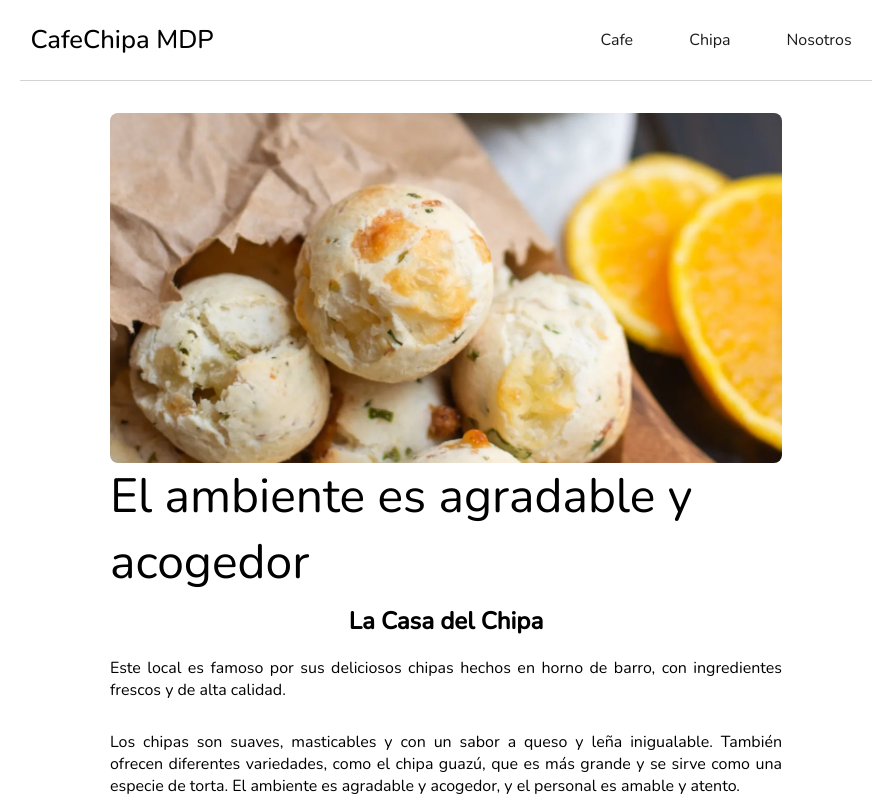
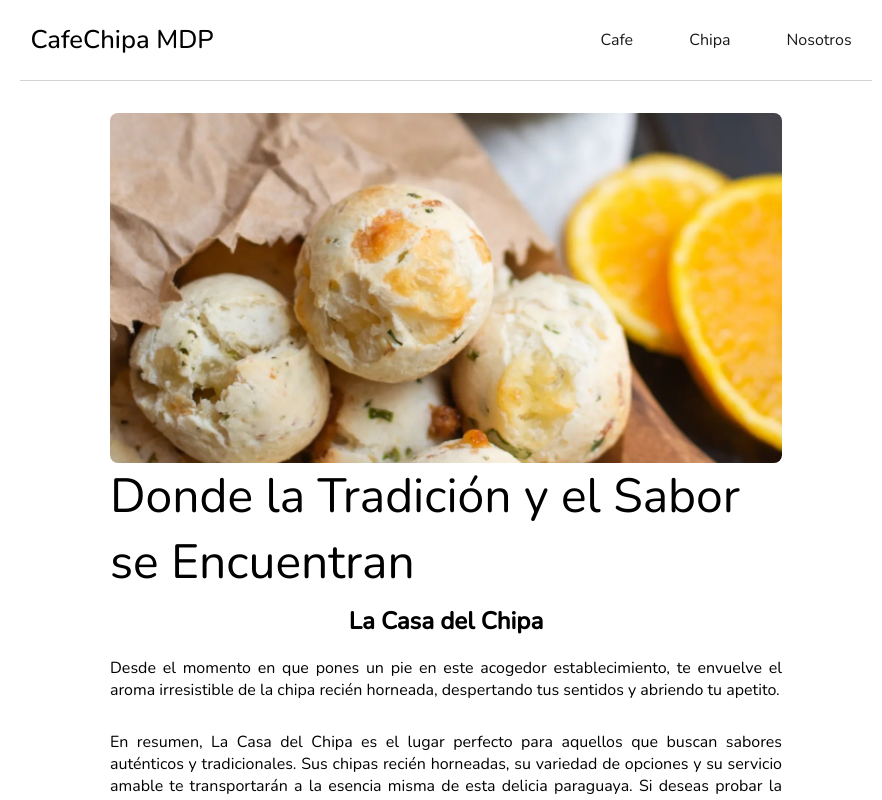
Before and after one commit to veranicolas/ChipaCafeBlog, a React (Vite) app: page /chipa/1 in a window 1280 px wide. Shown: the whole page, without its empty margins (194-1076 px from the left). Built offline with nearby package versions, Linux system fonts and the light colour scheme.

Commit message:
Added: mas informacion a los mocks
Se agrego mas informacion y mas atributos a los mocks de los posts, para asemejar a cuando sean de informacion real

```diff
--- a/src/mockData/mockCafeData.ts
+++ b/src/mockData/mockCafeData.ts
@@ -1,51 +1,57 @@
 export default {
     "data": [
         {
-            "id": 1,
+            "id": 4,
             "attributes": {
-                "titulo": "Un lugar icónico en París",
-                "descripcion": "Café de Flore ha estado operando desde 1887. Este café es conocido por su ambiente bohemio y su historia rica en la cultura francesa. ",
-                "creado": "2023-05-05",
-                "conclusion": "El café ha sido visitado por grandes escritores y artistas, como Ernest Hemingway y Pablo Picasso. Además de la decoración tradicional del café, la bebida es excelente. Sus opciones de café son impresionantes y el servicio es excepcional. También ofrecen una amplia variedad de platos ligeros y pasteles. En general, este lugar es una excelente opción para experimentar el auténtico café francés y sumergirse en la rica historia y cultura de París.",
+                "titulo": "Un Viaje en el Tiempo a la Bohemia Parisina",
+                "descripcion": "El Café de Flore, ubicado en el corazón de París, es un verdadero tesoro para los amantes del café y los entusiastas de la cultura.",
+                "creado": "2023-05-19",
+                "conclusion": "En resumen, el Café de Flore es un lugar icónico que no debe perderse si visitas París. Su excepcional café, su encantadora atmósfera y su historia literaria lo convierten en una experiencia única. Sumérgete en la magia de este café histórico y déjate llevar por su encanto mientras disfrutas de una taza de café que te transportará a otra época.",
                 "lugar": "Café de Flore",
+                "createdAt": "2023-05-17T18:55:34.567Z",
+                "updatedAt": "2023-05-17T19:04:42.898Z",
+                "publishedAt": "2023-05-17T18:55:36.838Z",
+                "creadoPor": "Leo Lallane",
                 "foto":'../coffee1.jpg',
-                "createdAt": "2023-05-05T20:34:19.726Z",
-                "updatedAt": "2023-05-05T20:49:27.816Z",
-                "publishedAt": "2023-05-05T20:34:36.144Z",
-                "creadoPor": "Leo Lallane",
-                "fechaPublicar": "2023-05-31"
+                "fechaPublicar": "2023-05-31",
+                "cuerpo1": "Una de las mejores cosas del Café de Flore es su excelente café. Desde el primer sorbo, te das cuenta de que estás degustando una taza de calidad excepcional. La variedad de opciones disponibles es impresionante, desde un clásico espresso hasta un cremoso café con leche. Los baristas son expertos en su oficio y se nota en cada taza que preparan.",
+                "cuerpo2": "Además de la excelente calidad del café, el Café de Flore ofrece una amplia selección de platos ligeros y deliciosos pasteles. Puedes disfrutar de una croissant recién horneada o deleitarte con una ensalada fresca mientras disfrutas de tu bebida. El servicio es impecable y el personal amable y atento, lo que contribuye a una experiencia agradable en general."
             }
         },
         {
-            "id": 2,
+            "id": 5,
             "attributes": {
-                "titulo": "Es un lugar moderno",
-                "descripcion": "Blue Bottle Coffee es elegante para disfrutar del café en la ciudad de Nueva York.",
-                "creado": "2023-05-18",
-                "conclusion": "Su café de especialidad es de alta calidad y están comprometidos con el suministro de granos de café éticamente obtenidos y de comercio justo. El servicio es rápido y eficiente, lo que hace que sea una excelente opción para una parada rápida antes de dirigirse al trabajo. Además, su selección de pasteles y bocadillos es deliciosa y se complementa perfectamente con su café. Si estás buscando un lugar para disfrutar de un café de alta calidad en un ambiente moderno, Blue Bottle Coffee es una excelente opción.",
+                "titulo": "Un Oasis Moderno para los Amantes del Café",
+                "descripcion": "Blue Bottle Coffee es un lugar moderno y elegante ubicado en el corazón de la ciudad de Nueva York. ",
+                "creado": "2023-05-20",
+                "conclusion": "En resumen, Blue Bottle Coffee es un oasis moderno para los amantes del café en la ciudad de Nueva York. Desde la calidad excepcional de su café hasta su ambiente elegante y su compromiso con la sostenibilidad, este lugar es perfecto para aquellos que buscan una experiencia de café única y memorable. ¡No te pierdas la oportunidad de descubrir el sabor y el encanto de Blue Bottle Coffee!",
+                "lugar": "Blue Bottle Coffee",
+                "createdAt": "2023-05-17T18:57:42.487Z",
+                "updatedAt": "2023-05-17T19:04:49.378Z",
+                "publishedAt": "2023-05-17T18:58:40.255Z",
+                "creadoPor": "Leo Lallane",
+                "fechaPublicar": "2023-05-26",
                 "foto":'../coffee2.jpg',
-                "lugar": "Blue Bottle Coffee",
-                "createdAt": "2023-05-05T20:47:29.756Z",
-                "updatedAt": "2023-05-05T20:47:36.097Z",
-                "publishedAt": "2023-05-05T20:47:36.094Z",
-                "creadoPor": "Leo Lallane",
-                "fechaPublicar": null
+                "cuerpo1": "Lo primero que llama la atención en Blue Bottle Coffee es la calidad excepcional de su café. Con un enfoque en los granos de café de especialidad cuidadosamente seleccionados, cada taza es una obra maestra en sí misma. Ya sea que prefieras un café expreso equilibrado y suave o un cappuccino adornado con elaboradas figuras de arte latte, el café aquí está perfectamente preparado y lleno de sabores ricos y complejos.",
+                "cuerpo2": "Además de su café excepcional, Blue Bottle Coffee se destaca por su servicio atento y amable. Los baristas están dedicados a su oficio y te guiarán a través de su amplia selección de opciones, ofreciendo recomendaciones personalizadas según tus preferencias. El ambiente moderno y minimalista del lugar crea un espacio tranquilo para disfrutar de tu bebida y relajarte en medio del bullicio de la ciudad."
             }
         },
         {
-            "id": 3,
+            "id": 6,
             "attributes": {
-                "titulo": "Es para disfrutar del café en Hong Kong.",
-                "descripcion": "Con un ambiente moderno y contemporáneo, este lugar es conocido por su café de alta calidad y su amplia variedad de opciones de café de especialidad. ",
-                "creado": "2023-05-06",
-                "conclusion": " Además, su selección de comida es excepcional, con opciones para todos los gustos, desde comidas ligeras hasta platos completos. El servicio es rápido y eficiente, lo que lo convierte en una excelente opción para una reunión rápida o para una larga sesión de estudio o trabajo. En general, The Coffee Academics es un lugar imprescindible para cualquier amante del café que visite Hong Kong.",
+                "titulo": "Un Destino de Café Excepcional en Hong Kong",
+                "descripcion": "The Coffee Academics es un lugar único y apasionante para los amantes del café en la vibrante ciudad de Hong Kong.",
+                "creado": "2023-05-18",
+                "conclusion": "En resumen, The Coffee Academics es un destino de café excepcional en Hong Kong. Con su café de alta calidad, su deliciosa comida, su servicio amable y su enfoque en la educación, este lugar ofrece una experiencia completa y gratificante para los entusiastas del café. Si estás en Hong Kong y buscas una experiencia única de café, no puedes dejar de visitar The Coffee Academics.",
                 "lugar": "The Coffee Academics",
+                "createdAt": "2023-05-17T18:59:58.568Z",
+                "updatedAt": "2023-05-17T19:04:33.727Z",
+                "publishedAt": "2023-05-17T19:00:00.896Z",
+                "creadoPor": "Leo Lallane",
+                "fechaPublicar": "2023-05-20",
                 "foto":'../coffee3.jpg',
-                "createdAt": "2023-05-06T18:25:18.965Z",
-                "updatedAt": "2023-05-06T18:25:22.762Z",
-                "publishedAt": "2023-05-06T18:25:22.759Z",
-                "creadoPor": "Leo Lallane",
-                "fechaPublicar": "2023-05-26"
+                "cuerpo1": "La calidad del café en The Coffee Academics es simplemente excepcional. Con una dedicación a los granos de café de la más alta calidad y un enfoque en la artesanía del café, cada taza que sirven es una experiencia sensorial única. Ya sea que elijas un espresso audaz y vigorizante o una taza de café filtrado con delicadeza, cada sorbo es una explosión de sabores distintos y complejos que deleitará tu paladar.",
+                "cuerpo2": "Pero The Coffee Academics va más allá del café excepcional. Su menú también ofrece una amplia selección de platos deliciosos y creativos que complementan perfectamente las bebidas. Desde opciones ligeras y saludables hasta comidas más sustanciales, hay algo para todos los gustos y preferencias. Además, el servicio es amable y atento, lo que te hace sentir bienvenido y cuidado durante toda tu visita."
             }
         }
     ],
--- a/src/mockData/mockChipaData.ts
+++ b/src/mockData/mockChipaData.ts
@@ -3,33 +3,37 @@ export default {
         {
             "id": 1,
             "attributes": {
-                "titulo": "El ambiente es agradable y acogedor",
+                "titulo": "Donde la Tradición y el Sabor se Encuentran",
                 "createdAt": "2023-05-13T19:34:39.690Z",
-                "updatedAt": "2023-05-13T19:34:41.749Z",
+                "updatedAt": "2023-05-17T19:04:20.636Z",
                 "publishedAt": "2023-05-13T19:34:41.746Z",
-                "descripcion": "Este local es famoso por sus deliciosos chipas hechos en horno de barro, con ingredientes frescos y de alta calidad.",
+                "descripcion": "Desde el momento en que pones un pie en este acogedor establecimiento, te envuelve el aroma irresistible de la chipa recién horneada, despertando tus sentidos y abriendo tu apetito.",
                 "creado": "2023-05-09",
-                "conclusion": "Los chipas son suaves, masticables y con un sabor a queso y leña inigualable. También ofrecen diferentes variedades, como el chipa guazú, que es más grande y se sirve como una especie de torta. El ambiente es agradable y acogedor, y el personal es amable y atento.",
-                "foto":'../chipa1.jpg',
+                "conclusion": "En resumen, La Casa del Chipa es el lugar perfecto para aquellos que buscan sabores auténticos y tradicionales. Sus chipas recién horneadas, su variedad de opciones y su servicio amable te transportarán a la esencia misma de esta delicia paraguaya. Si deseas probar la auténtica chipa en un ambiente acogedor, no puedes dejar de visitar La Casa del Chipa.",
                 "lugar": "La Casa del Chipa",
                 "creadoPor": "Nicolas Vera",
-                "fechaPublicar": "2023-05-06"
+                "fechaPublicar": "2023-05-06",
+                "foto":'../chipa1.jpg',
+                "cuerpo1": "Lo que hace que La Casa del Chipa sea especial es su dedicación a preservar la autenticidad de esta delicia tradicional. Cada chipa es preparada con recetas que han sido transmitidas de generación en generación, manteniendo viva la esencia de esta joya culinaria. La masa es perfectamente mezclada y amasada, logrando una textura suave y un sabor equilibrado. El relleno de queso fresco se derrite en tu boca, aportando un toque cremoso y delicioso a cada bocado.",
+                "cuerpo2": "La variedad de chipas en La Casa del Chipa es asombrosa. Desde las clásicas chipas tradicionales hasta las versiones con agregados como jamón, salame o aceitunas, hay una opción para cada gusto. Además, la frescura de sus productos es evidente, ya que cada chipa es horneada diariamente, asegurando que disfrutes de la mejor calidad en cada visita."
             }
         },
         {
             "id": 2,
             "attributes": {
-                "titulo": "Agradable y acogedor",
+                "titulo": "Donde los Sabores Tradicionales Cobran Vida",
                 "createdAt": "2023-05-13T19:35:39.231Z",
-                "updatedAt": "2023-05-13T19:35:41.020Z",
+                "updatedAt": "2023-05-17T19:02:11.564Z",
                 "publishedAt": "2023-05-13T19:35:41.018Z",
-                "descripcion": "La Rosita es una panadería tradicional que ofrece una gran variedad de panes y pasteles, pero su especialidad es el chipa.",
-                "foto":'../chipa2.jpg',
+                "descripcion": "Panadería La Rosita es un encantador rincón culinario ubicado en el corazón de la ciudad. ",
                 "creado": "2023-05-25",
-                "conclusion": "Su chipa es suave y masticable, con un sabor intenso a queso y mandioca. También ofrecen diferentes variedades, como el chipa relleno de jamón y queso. El ambiente es agradable y acogedor, y el personal es amable y atento.\n\n",
+                "conclusion": "\nEn resumen, Panadería La Rosita es un tesoro culinario que no te puedes perder. Desde sus panes artesanales hasta sus dulces y pasteles excepcionales, cada visita a esta panadería es un verdadero placer para los sentidos. Si buscas sabores tradicionales y auténticos en un ambiente acogedor, no puedes dejar de visitar Panadería La Rosita.\n",
                 "lugar": "Panadería La Rosita",
                 "creadoPor": "Nicolas Vera",
-                "fechaPublicar": "2023-05-31"
+                "fechaPublicar": "2023-05-31",
+                "foto":'../chipa2.jpg',
+                "cuerpo1": "Lo que distingue a Panadería La Rosita es su dedicación a la autenticidad y a la calidad en cada uno de sus productos. Desde los panes artesanales hasta los pasteles y las galletas, cada creación es elaborada con maestría y con ingredientes frescos y de primera calidad. Cada bocado es una explosión de sabores auténticos y familiares que te transportan a tus recuerdos más queridos.",
+                "cuerpo2": "Su chipa es suave y masticable, con un sabor intenso a queso y mandioca. También ofrecen diferentes variedades, como el chipa relleno de jamón y queso. El ambiente es agradable y acogedor, y el personal es amable y atento."
             }
         }
     ],
```
